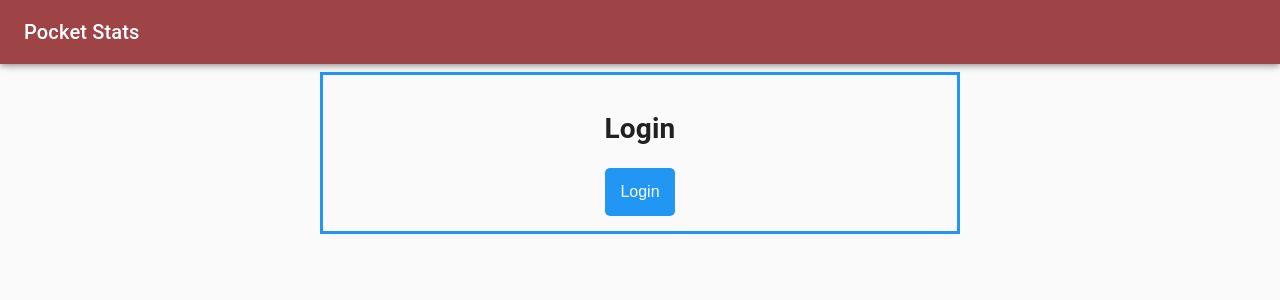
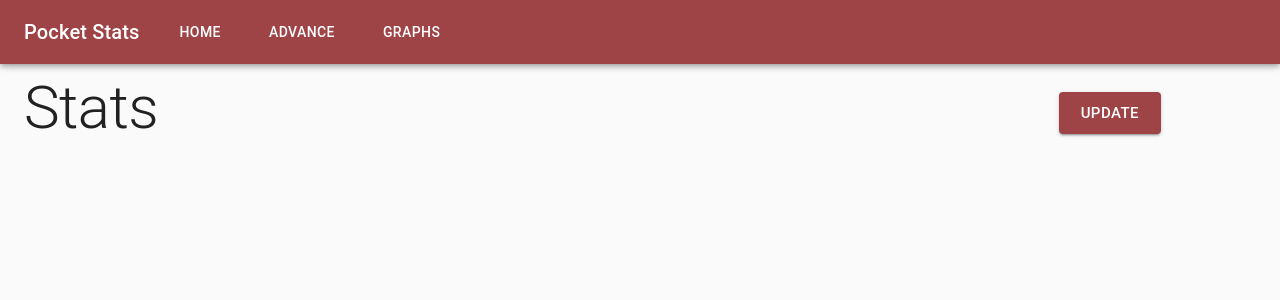
Before and after one commit to omgitsotis/pocket-stats-ui, a React app: page / in a window 1280 px wide. Shown: the top 300 px of the page. Built offline with nearby package versions, Linux system fonts and the light colour scheme; no server answers.

Commit message:
feat: move authentication to update button

```diff
--- a/src/App.js
+++ b/src/App.js
@@ -15,28 +15,15 @@ class App extends Component {
   }
 
   render() {
-    let routes = (
-      <Switch>
-        <Route path="/" exact component={Auth} />
-        <Redirect to="/" />
-      </Switch>
-    );
-
-    if (this.props.isAuthenticated) {
-      routes = (
-        <Switch>
-          <Route path="/" exact component={Homepage} />
-          <Route path="/advanced" exact component={Advanced} />
-          <Route path="/graphs" exact component={Graphs} />
-          <Redirect to="/" />
-        </Switch>
-      )
-    };
-
     return (
       <div>
         <Layout isAuthed={this.props.isAuthenticated}>
-          {routes}
+          <Switch>
+            <Route path="/" exact component={Homepage} />
+            <Route path="/advanced" exact component={Advanced} />
+            <Route path="/graphs" exact component={Graphs} />
+            <Redirect to="/" />
+          </Switch>
         </Layout>
       </div>
     );
--- a/src/components/Navigation/Navigation.js
+++ b/src/components/Navigation/Navigation.js
@@ -65,21 +65,15 @@ const ResponsiveDrawer = (props) => {
         <Hidden xsDown implementation="css">
           <Toolbar>
             <Typography variant="h6" className={classes.title}>Pocket Stats</Typography>
-            { props.isAuthed &&
               <Link to="/" style={{ textDecoration: 'none' }}>
                 <Button className={classes.desktopMenu} color="inherit">Home</Button>
               </Link>
-            }
-            { props.isAuthed &&
               <Link to="/advanced" style={{ textDecoration: 'none' }}>
                 <Button className={classes.desktopMenu} color="inherit">Advance</Button>
               </Link>
-            }
-            { props.isAuthed &&
               <Link to="/graphs" style={{ textDecoration: 'none' }}>
                 <Button className={classes.desktopMenu} color="inherit">Graphs</Button>
               </Link>
-            }
           </Toolbar>
         </Hidden>
         <Hidden smUp implementation="css">
--- a/src/containers/Auth/Auth.css
+++ /dev/null
@@ -1,16 +0,0 @@
-.Card {
-    padding: 15px;
-    margin: auto;
-    width: 50%;
-    border: 3px solid #2196f3;
-    text-align: center;
-}
-
-.Button {
-    padding: 15px;
-    font-size: 16px;
-    background-color: #2196f3;
-    color: white;
-    border: none;
-    border-radius: 5px;
-}
--- a/src/containers/Auth/Auth.js
+++ /dev/null
@@ -1,45 +0,0 @@
-import React, { Component } from 'react'
-import { connect } from 'react-redux';
-
-import classes from './Auth.css'
-import * as actions from '../../store/actions';
-
-class Auth extends Component {
-  onLoginClicked = () => {
-    this.props.getPocketToken();
-  }
-
-  componentDidUpdate(prevProps) {
-    console.log("Auth componentDidUpdate")
-    if (this.props.url && prevProps.url === '') {
-      var win = window.open(this.props.url, '_blank');
-      win.focus();
-      return
-    }
-  }
-
-  render() {
-    return (
-      <div className={classes.Card}>
-        <h1>Login</h1>
-        <button className={classes.Button} onClick={this.onLoginClicked}>Login</button>
-      </div>
-    );
-  }
-}
-
-const mapStateToProps = state => {
-  const stateJS = state.auth.toJS()
-  return {
-    url: stateJS.link,
-    isAuthenticated: stateJS.isAuthenticated
-  };
-}
-
-const mapDispatchToProps = (dispatch) => {
-  return {
-    getPocketToken: () => dispatch(actions.getPocketToken())
-  };
-}
-
-export default connect( mapStateToProps, mapDispatchToProps )( Auth );
--- a/src/containers/Homepage/Homepage.js
+++ b/src/containers/Homepage/Homepage.js
@@ -55,7 +55,15 @@ const itemisedStatsToGraph = (itemisedStats) => {
 }
 
 const Homepage = (props) => {
-  const {isLoading, callFailed, callSuccess, homepage, updateStats } = props;
+  const {
+      isLoading,
+      callFailed,
+      callSuccess,
+      homepage,
+      updateStats,
+      getPocketToken ,
+      isAuthenticated
+  } = props;
   const classes = useStyles();
 
   let component, graphComponent;
@@ -73,7 +81,7 @@ const Homepage = (props) => {
       className={classes.updateBtn}
       color="primary"
       variant="contained"
-      onClick={() => updateStats()}
+      onClick={() => isAuthenticated ? updateStats() : getPocketToken()}
     >
       Update
     </Button>
--- a/src/containers/Homepage/HomepageContainer.js
+++ b/src/containers/Homepage/HomepageContainer.js
@@ -2,12 +2,20 @@ import React, { Component } from 'react';
 import moment from 'moment';
 import { connect } from 'react-redux';
 
-import { updateStats, getHomepage } from '../../store/actions';
+import { updateStats, getHomepage, getPocketToken, checkAuthenticated } from '../../store/actions';
 import Homepage from './Homepage';
 
 class HomepageContainer extends Component {
     componentDidMount() {
         this.props.getHomepage();
+    }
+
+    componentDidUpdate(prevProps) {
+        if (this.props.link && prevProps.link === '') {
+            var win = window.open(this.props.link, '_blank');
+            win.focus();
+            return
+        }
     }
 
     render() {
@@ -16,19 +24,26 @@ class HomepageContainer extends Component {
 }
 
 const mapStateToProps = state => {
-    const stateJS = state.stats.toJS()
+    const stats = state.stats.toJS();
+    const auth = state.auth.toJS();
+
     return {
-        isLoading:      stateJS.loading,
-        callFailed:     stateJS.updateFailed,
-        callSuccess:    stateJS.callSuccess,
-        homepage:       stateJS.homepage
+        isLoading:       stats.loading,
+        callFailed:      stats.updateFailed,
+        callSuccess:     stats.callSuccess,
+        homepage:        stats.homepage,
+        isAuthenticated: auth.isAuthenticated,
+        loading:         auth.loading,
+        link:            auth.link,
     };
 }
 
 const mapDispatchToProps = (dispatch) => {
     return {
         updateStats: () => dispatch(updateStats()),
-        getHomepage: () => dispatch(getHomepage())
+        getHomepage: () => dispatch(getHomepage()),
+        getPocketToken: () => dispatch(getPocketToken()),
+        checkAuthenticated: dispatch(checkAuthenticated())
     };
 }
 
--- a/src/hoc/Layout/Layout.js
+++ b/src/hoc/Layout/Layout.js
@@ -22,7 +22,7 @@ class Layout extends Component {
   render() {
     return (
       <Aux>
-        <Navigation isAuthed={this.props.isAuthed} />
+        <Navigation />
         <main className={classes.Content}>
           {this.props.children}
         </main>
--- a/src/store/actions/auth.js
+++ b/src/store/actions/auth.js
@@ -1,5 +1,6 @@
 import * as actionTypes from './actionTypes'
 import axios from '../../axios-pocket'
+import {updateStats} from './stats';
 
 const getPocketTokenStart = () => {
   return {
@@ -66,6 +67,7 @@ const pollAuthedUser = (dispatch) => {
    }, 10000, 1000)
     .then(function() {
       dispatch(getPocketTokenComplete());
+      dispatch(updateStats());
     })
     .catch(function() {
       console.log("pollAuthedUser error")
@@ -76,6 +78,7 @@ const pollAuthedUser = (dispatch) => {
 export const getPocketToken = () => {
   return dispatch => {
     dispatch(getPocketTokenStart());
+
     axios.get("/auth")
       .then(response => {
         console.log(response)
```
